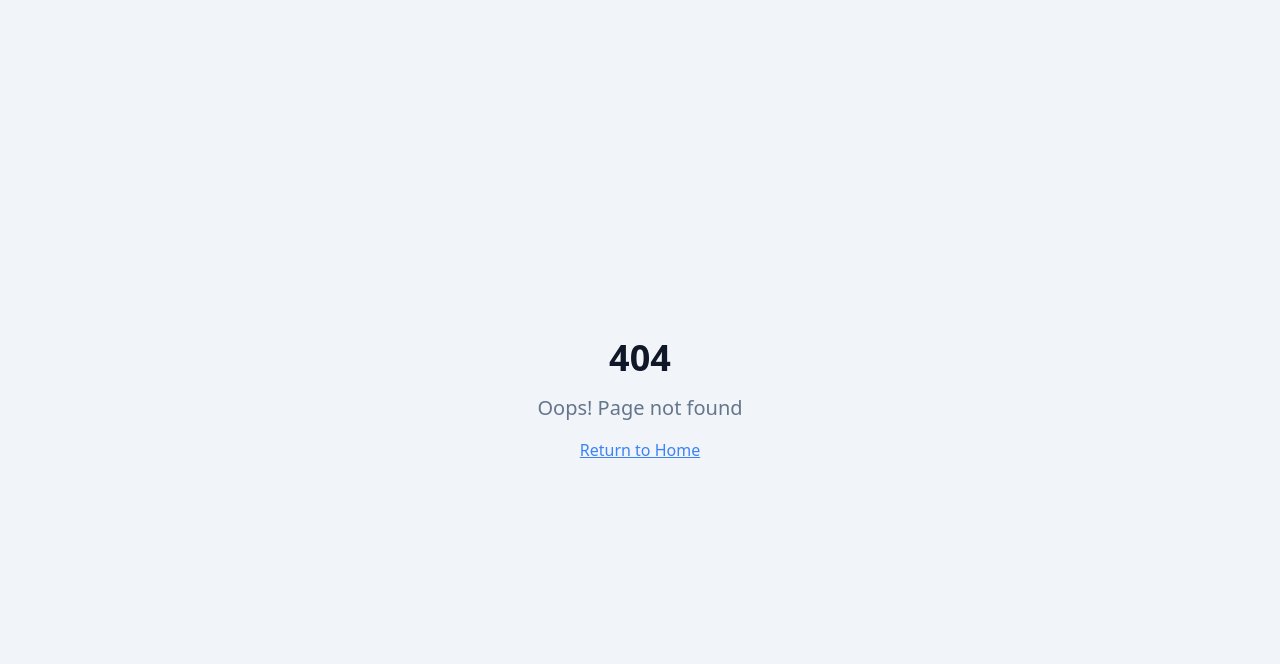
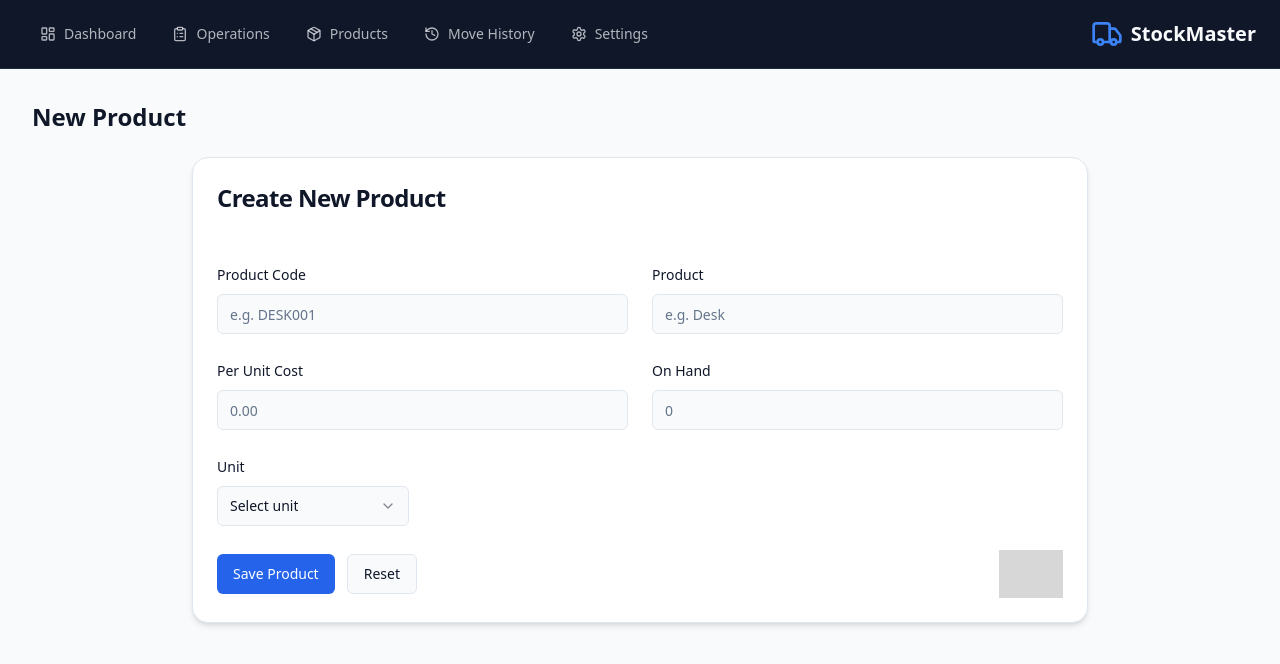
Before and after one commit to SwainDias/StockMaster-Odoo-Hackathon, a React (Vite) app in the folder frontend/: page /newproduct in a window 1280 px wide. Before the commit this address had no page. Shown: the top 664 px of the page. Built offline with nearby package versions, Linux system fonts and the light colour scheme; grey boxes are pictures that could not be loaded.

Commit message:
Added NewProduct page and updated navigation & receipt changes

```diff
--- a/frontend/src/App.jsx
+++ b/frontend/src/App.jsx
@@ -15,6 +15,8 @@ import Settings from "./pages/Settings";
 import ReceiptDetail from "./pages/ReceiptDetail";
 import DeliveryDetail from "./pages/DeliveryDetail";
 import NotFound from "./pages/NotFound";
+import NewProduct from "./pages/NewProduct";
+
 
 const queryClient = new QueryClient();
 
@@ -34,6 +36,7 @@ const App = () => (
           <Route path="/warehouse" element={<Warehouse />} />
           <Route path="/location" element={<Location />} />
           <Route path="/settings" element={<Settings />} />
+          <Route path="/newproduct" element={<NewProduct />} />
           <Route path="/receipt/:id" element={<ReceiptDetail />} />
           <Route path="/receipt/new" element={<ReceiptDetail />} />
           <Route path="/delivery/:id" element={<DeliveryDetail />} />
--- /dev/null
+++ b/frontend/src/pages/NewProduct.jsx
@@ -0,0 +1,154 @@
+import { useState } from "react";
+import { DashboardLayout } from "@/components/layout/DashboardLayout";
+import { PageHeader } from "@/components/layout/PageHeader";
+import { Card, CardContent, CardHeader, CardTitle } from "@/components/ui/card";
+import { Input } from "@/components/ui/input";
+import { Label } from "@/components/ui/label";
+import { Button } from "@/components/ui/button";
+import { Select, SelectContent, SelectItem, SelectTrigger, SelectValue } from "@/components/ui/select";
+
+const NewProduct = () => {
+  const [productCode, setProductCode] = useState("");
+  const [productName, setProductName] = useState("");
+  const [unitCost, setUnitCost] = useState("");
+  const [onHand, setOnHand] = useState("");
+  const [unit, setUnit] = useState("");
+
+  const handleSave = () => {
+    // Basic validation (ensure required fields are present)
+    if (!productCode || !productName || !unitCost || !onHand || !unit) {
+      alert("Please fill all fields before saving.");
+      return;
+    }
+
+    // Build product object exactly with required fields
+    const newProduct = {
+      productCode: productCode.trim(),
+      product: productName.trim(),
+      perUnitCost: parseFloat(unitCost),
+      onHand: parseFloat(onHand),
+      unit,
+    };
+
+    // Replace this with actual API / state update logic used in your frontend
+    console.log("Saving product:", newProduct);
+    alert("Product saved (check console).");
+  };
+
+  return (
+    <DashboardLayout>
+      <div className="p-8">
+        <PageHeader title="New Product" />
+
+        <div className="max-w-4xl mx-auto">
+          <Card className="rounded-2xl shadow-md overflow-hidden">
+            <CardHeader className="p-6">
+              <CardTitle className="text-2xl">Create New Product</CardTitle>
+            </CardHeader>
+
+            <CardContent className="p-6">
+              <div className="grid grid-cols-1 md:grid-cols-2 gap-6">
+
+                {/* Product Code */}
+                <div className="space-y-2">
+                  <Label htmlFor="productCode">Product Code</Label>
+                  <Input
+                    id="productCode"
+                    value={productCode}
+                    onChange={(e) => setProductCode(e.target.value)}
+                    placeholder="e.g. DESK001"
+                  />
+                </div>
+
+                {/* Product Name */}
+                <div className="space-y-2">
+                  <Label htmlFor="productName">Product</Label>
+                  <Input
+                    id="productName"
+                    value={productName}
+                    onChange={(e) => setProductName(e.target.value)}
+                    placeholder="e.g. Desk"
+                  />
+                </div>
+
+                {/* Per unit cost */}
+                <div className="space-y-2">
+                  <Label htmlFor="unitCost">Per Unit Cost</Label>
+                  <Input
+                    id="unitCost"
+                    type="number"
+                    min="0"
+                    step="0.01"
+                    value={unitCost}
+                    onChange={(e) => setUnitCost(e.target.value)}
+                    placeholder="0.00"
+                  />
+                </div>
+
+                {/* On Hand */}
+                <div className="space-y-2">
+                  <Label htmlFor="onHand">On Hand</Label>
+                  <Input
+                    id="onHand"
+                    type="number"
+                    min="0"
+                    step="1"
+                    value={onHand}
+                    onChange={(e) => setOnHand(e.target.value)}
+                    placeholder="0"
+                  />
+                </div>
+
+                {/* Unit (select) */}
+                <div className="space-y-2 md:col-span-2">
+                  <Label htmlFor="unit">Unit</Label>
+                  <Select onValueChange={(v) => setUnit(v)}>
+                    <SelectTrigger id="unit" className="w-48">
+                      <SelectValue placeholder="Select unit" />
+                    </SelectTrigger>
+                    <SelectContent>
+                      <SelectItem value="pcs">pcs</SelectItem>
+                      <SelectItem value="kg">kg</SelectItem>
+                      <SelectItem value="m">m</SelectItem>
+                      <SelectItem value="litre">litre</SelectItem>
+                      <SelectItem value="box">box</SelectItem>
+                    </SelectContent>
+                  </Select>
+                </div>
+
+              </div>
+
+              {/* Actions */}
+              <div className="mt-6 flex items-center gap-3">
+                <Button onClick={handleSave} className="bg-blue-600 hover:bg-blue-700">
+                  Save Product
+                </Button>
+                <Button variant="outline" onClick={() => {
+                  // Reset form
+                  setProductCode("");
+                  setProductName("");
+                  setUnitCost("");
+                  setOnHand("");
+                  setUnit("");
+                }}>
+                  Reset
+                </Button>
+
+                {/* Decorative / reference image included from uploaded file path */}
+                <div className="ml-auto hidden sm:block">
+                  <img
+                    src="/mnt/data/6f9e5d6e-f5a2-48e8-8159-fd0318251684.png"
+                    alt="product-decor"
+                    className="h-12 w-auto opacity-40"
+                  />
+                </div>
+              </div>
+            </CardContent>
+          </Card>
+        </div>
+      </div>
+    </DashboardLayout>
+  );
+};
+
+export default NewProduct;
--- a/frontend/src/pages/Products.jsx
+++ b/frontend/src/pages/Products.jsx
@@ -5,9 +5,11 @@ import { Input } from "@/components/ui/input";
 import { Card } from "@/components/ui/card";
 import { Table, TableBody, TableCell, TableHead, TableHeader, TableRow } from "@/components/ui/table";
 import { Plus, Search } from "lucide-react";
+import { useNavigate } from "react-router-dom";
 
 const Products = () => {
   const [searchTerm, setSearchTerm] = useState("");
+  const navigate = useNavigate();
 
   const products = [
     { code: "DESK001", name: "Office Desk", perunitcost: "Furniture", onhand: 45, unit: "pcs" },
@@ -22,7 +24,7 @@ const Products = () => {
           title="Stock"
           action={{
             label: "New Product",
-            onClick: () => {},
+            onClick: () => navigate("/newproduct"),
             icon: <Plus className="h-4 w-4 " />,
           }}
         />
--- a/frontend/src/pages/ReceiptDetail.jsx
+++ b/frontend/src/pages/ReceiptDetail.jsx
@@ -148,7 +148,7 @@ const ReceiptDetail = () => {
                   </Alert>
                 )}
 
-                <Button variant="outline" className="w-full">
+                <Button variant="outline" className="w-full" onClick={() => navigate("/newproduct")}>
                   Add New product
                 </Button>
               </div>
```
